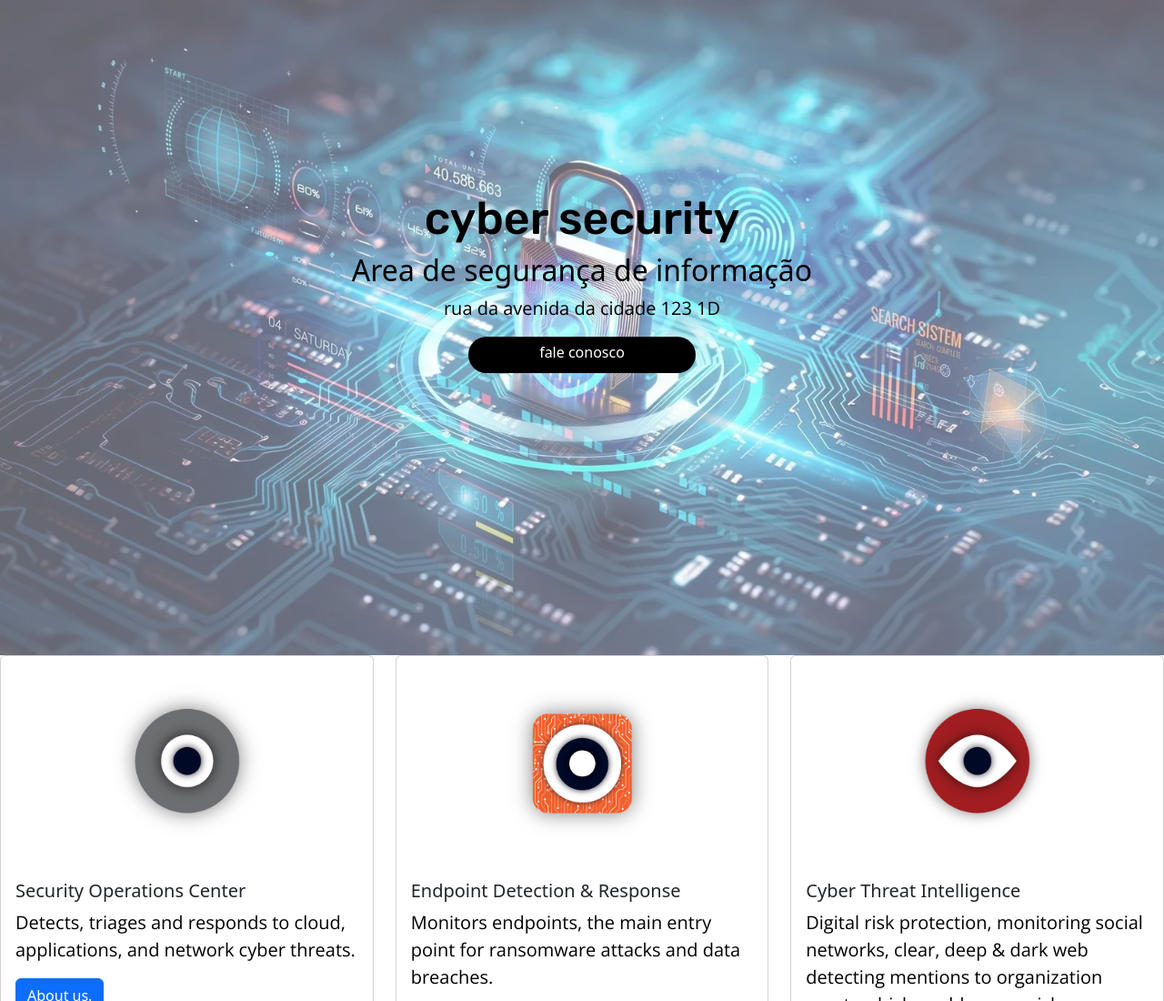
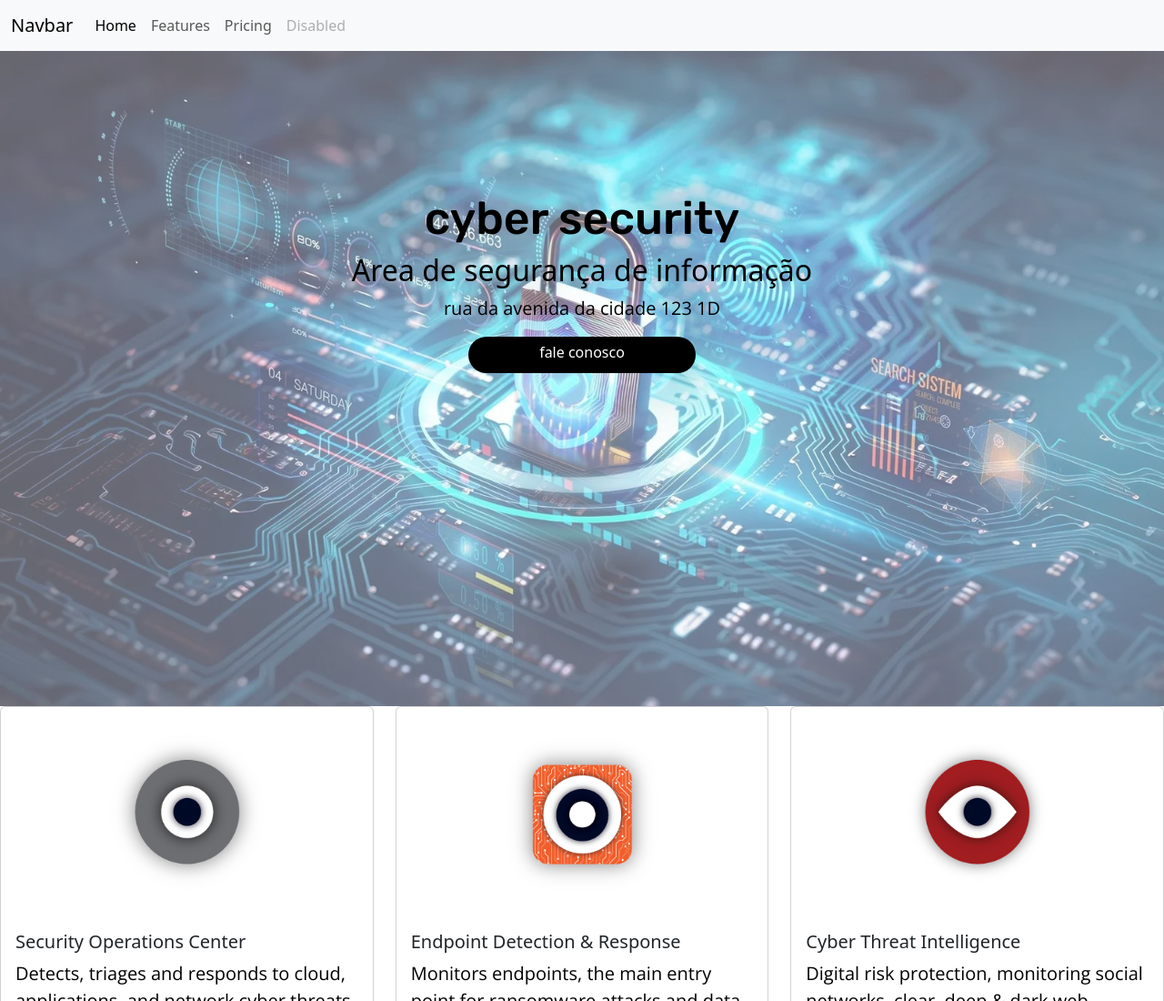
Before and after one commit to Rafa-pepe11/pagina-coworking, a plain HTML site: page index.html in a window 1280 px wide. Shown: the top 1100 px of the page at 91% size. Drawn offline with nearby package versions, Linux system fonts and the light colour scheme.

Commit message:
add navbar

```diff
--- a/index.html
+++ b/index.html
@@ -9,7 +9,35 @@
 </head>
 <body>
     <script src="https://cdn.jsdelivr.net/npm/bootstrap@5.3.7/dist/js/bootstrap.bundle.min.js" integrity="sha384-ndDqU0Gzau9qJ1lfW4pNLlhNTkCfHzAVBReH9diLvGRem5+R9g2FzA8ZGN954O5Q" crossorigin="anonymous"></script>
-  <img id="imagens-segurança" src= "imagens/segurança.webp" alt="capa">
+  <div class="navbar-container">
+    <nav class="navbar navbar-expand-lg bg-body-tertiary">
+      <div class="container-fluid">
+        <a class="navbar-brand" href="#">Navbar</a>
+        <button class="navbar-toggler" type="button" data-bs-toggle="collapse" data-bs-target="#navbarNav"
+          aria-controls="navbarNav" aria-expanded="false" aria-label="Toggle navigation">
+          <span class="navbar-toggler-icon"></span>
+        </button>
+        <div class="collapse navbar-collapse" id="navbarNav">
+          <ul class="navbar-nav">
+            <li class="nav-item">
+              <a class="nav-link active" aria-current="page" href="#">Home</a>
+            </li>
+            <li class="nav-item">
+              <a class="nav-link" href="#">Features</a>
+            </li>
+            <li class="nav-item">
+              <a class="nav-link" href="#">Pricing</a>
+            </li>
+            <li class="nav-item">
+              <a class="nav-link disabled" aria-disabled="true">Disabled</a>
+            </li>
+          </ul>
+        </div>
+      </div>
+    </nav>
+  </div>
+
+    <img id="imagens-segurança" src= "imagens/segurança.webp" alt="capa">
   <div class="header-container">
     <h1>cyber security</h1>
     <h2>Area de segurança de informação</h2>
```
